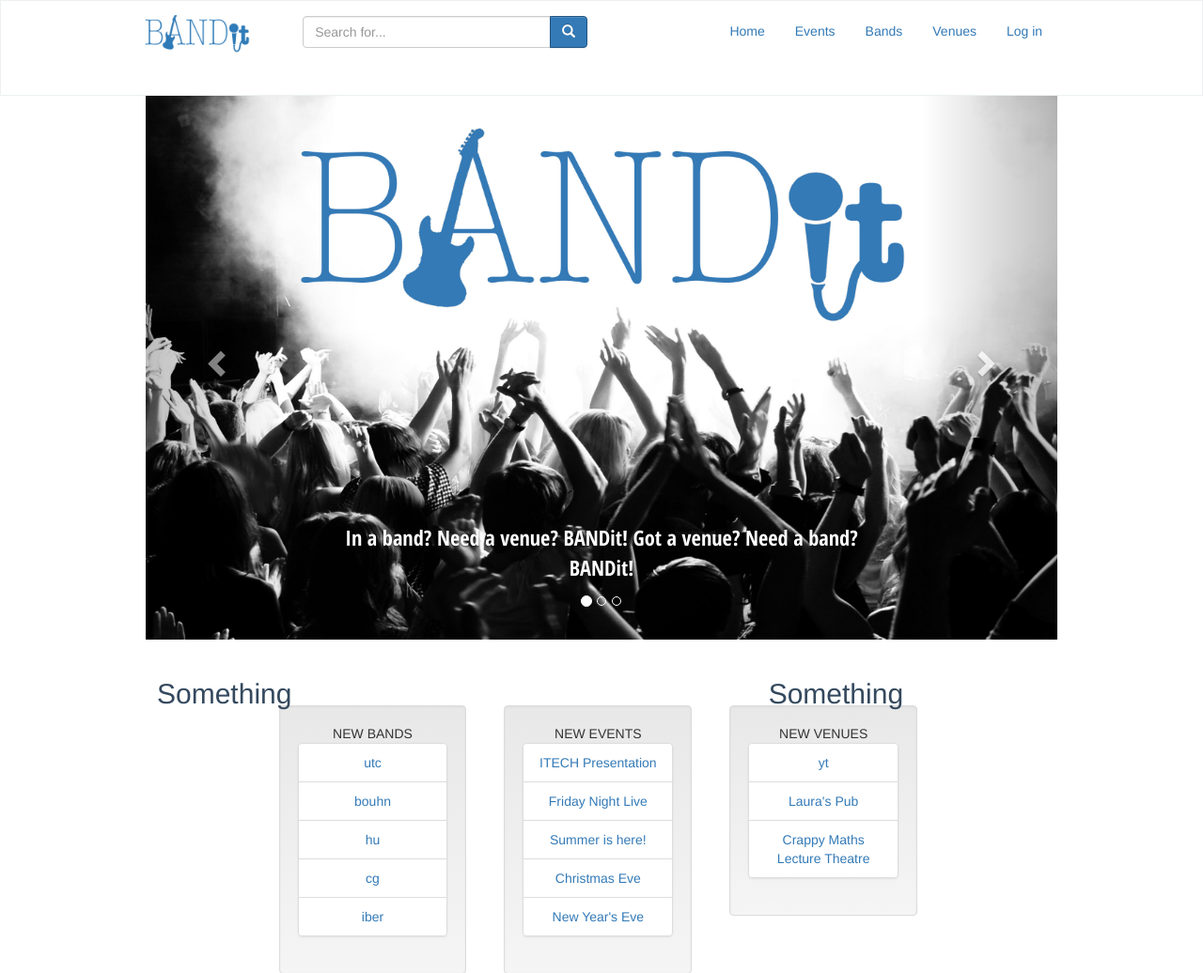
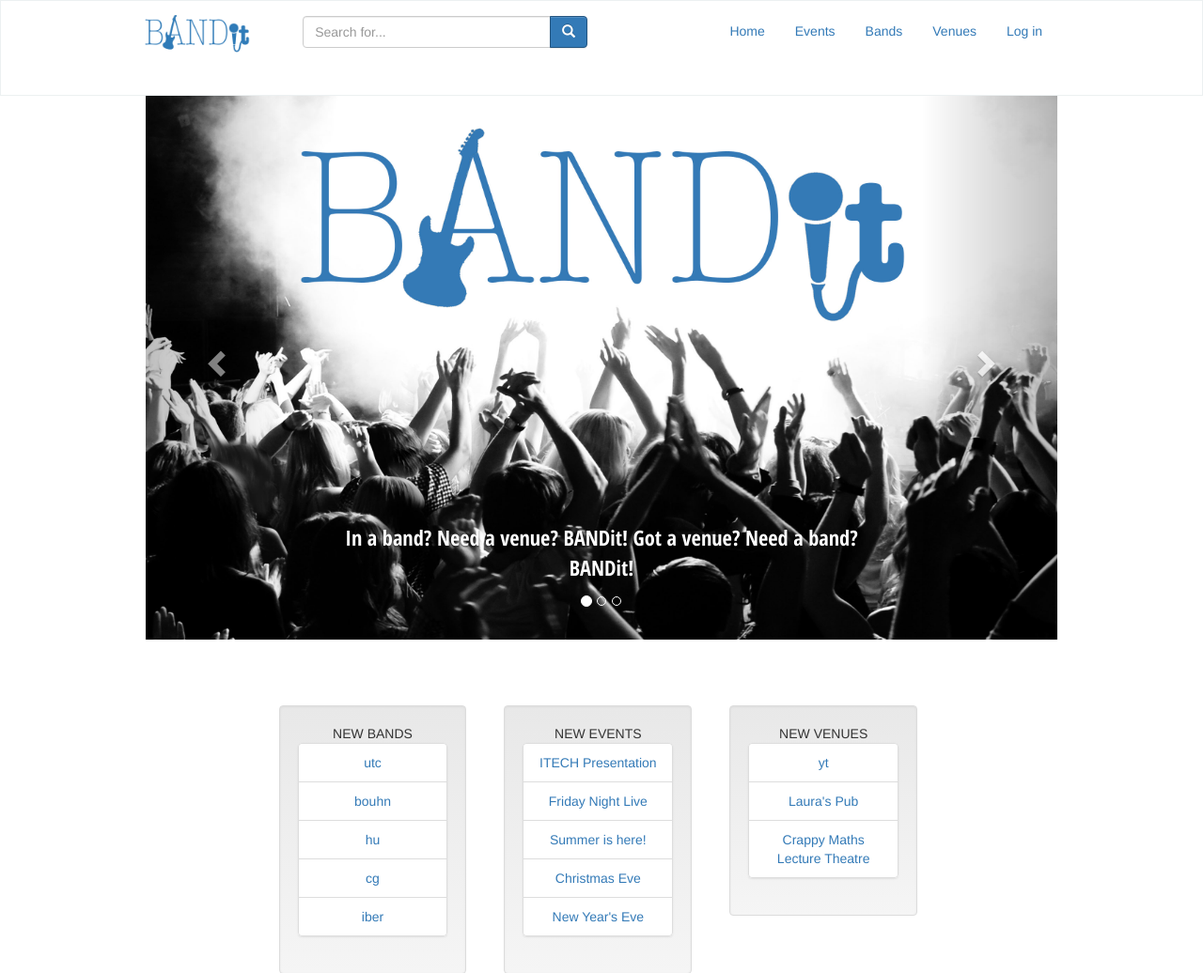
Before and after one commit to RobertCMcAlpine/Bandit, a Django app: page /bandit/ in a window 1280 px wide. Shown: the top 1036 px of the page at 94% size. Run offline with Django 3.2, Linux system fonts and the light colour scheme; data comes from the database, SQL or seed files in the repository; parts of the project's set-up code (start-up, migrations or seed data) failed here and were passed over; some libraries are stand-ins or nearby versions; some web fonts are replaced.

Commit message:
removed something something from notloggedin.html

```diff
--- a/project/templates/bandit/notloggedin.html
+++ b/project/templates/bandit/notloggedin.html
@@ -99,7 +99,6 @@
 
  <div class="row">
     <div class="col-xs-4 col-sm-4 col-md-4 col-lg-4">
-      <h2>Something</h2>
     </div>
     <div class="col-xs-4 col-sm-4 col-md-4 col-lg-4">
 
@@ -129,7 +128,6 @@
 
 
     <div class="col-xs-4 col-sm-4 col-md-4 col-lg-4">
-      <h2>Something</h2>
     </div>
 	</div>
 	</div>
```
